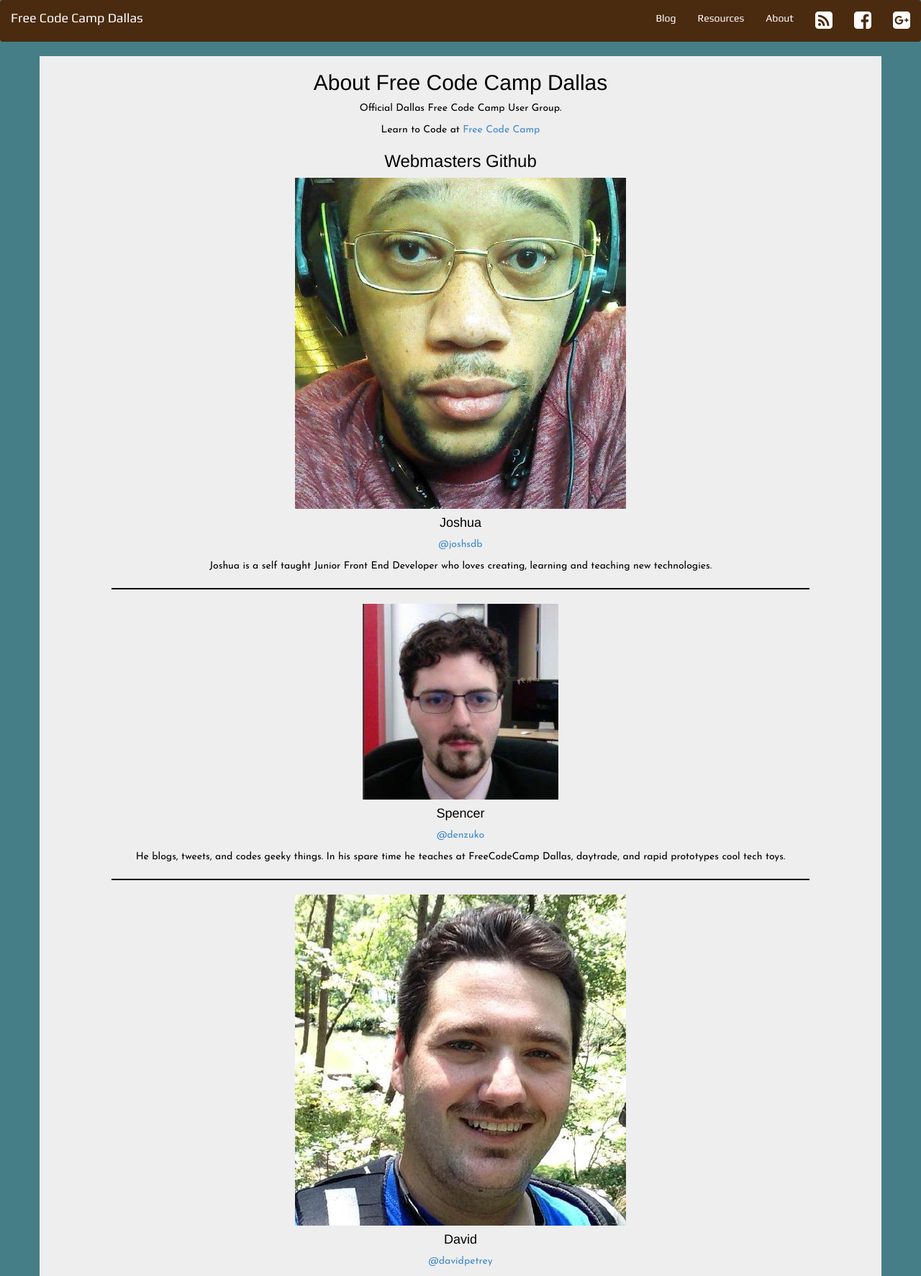
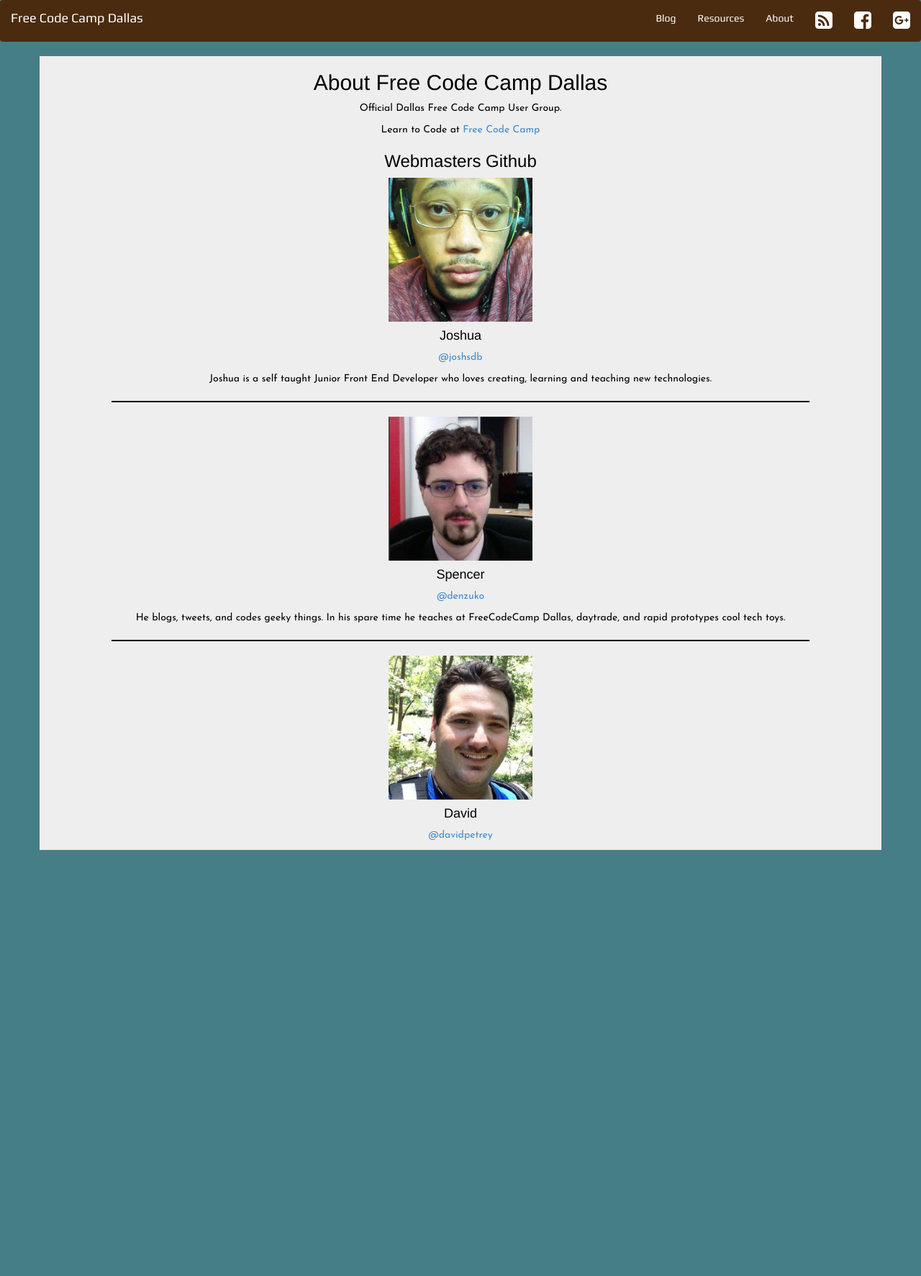
Before and after one commit to dallassoftwaredevelopers/freecodecampdallas.github.io, a Jekyll site: the page built from about/index.md, in a window 1280 px wide. Shown: the whole page at 72% size. Built offline with Jekyll 4.4.1, drawn with Linux system fonts in a browser that asks for light colours; after the commit the page ends 1181 px from its top, so only the background shows below that.

Commit message:
resized images in about section

```diff
--- a/assets/css/site.css
+++ b/assets/css/site.css
@@ -65,3 +65,7 @@ hr {
   color: black;
   text-decoration: none;
 }
+/**********************WEBMASTERS*********************/
+.webmastpic{
+    width: 200px;
+}
```
